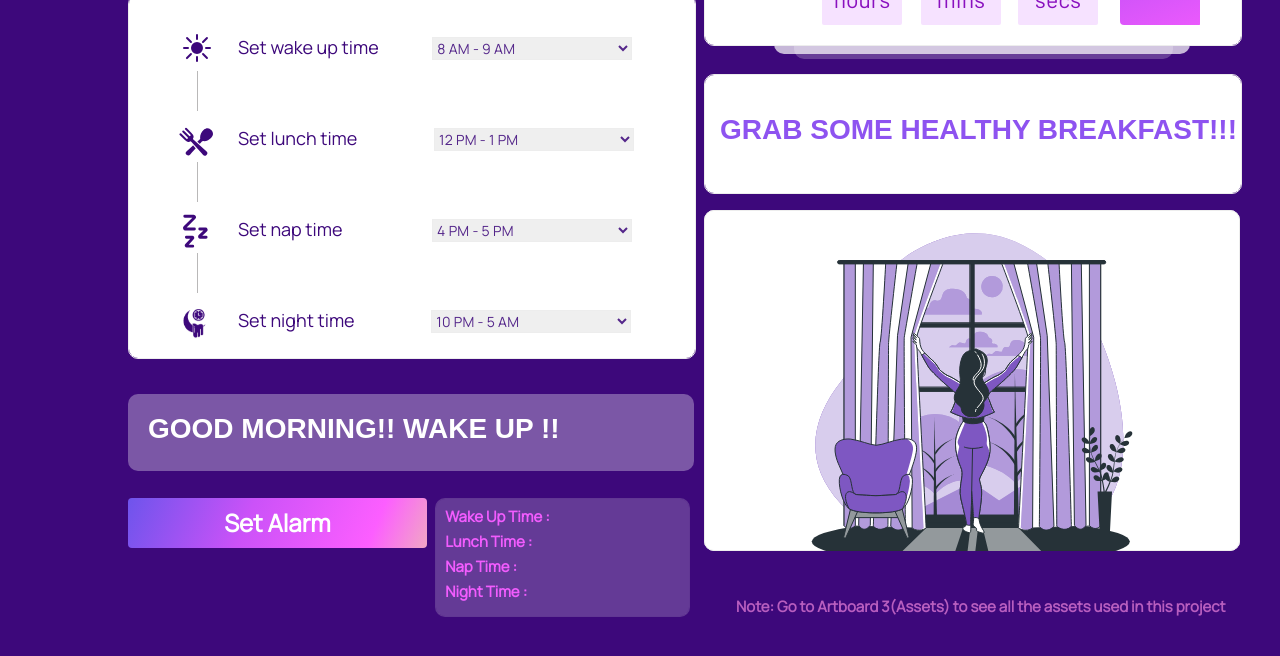
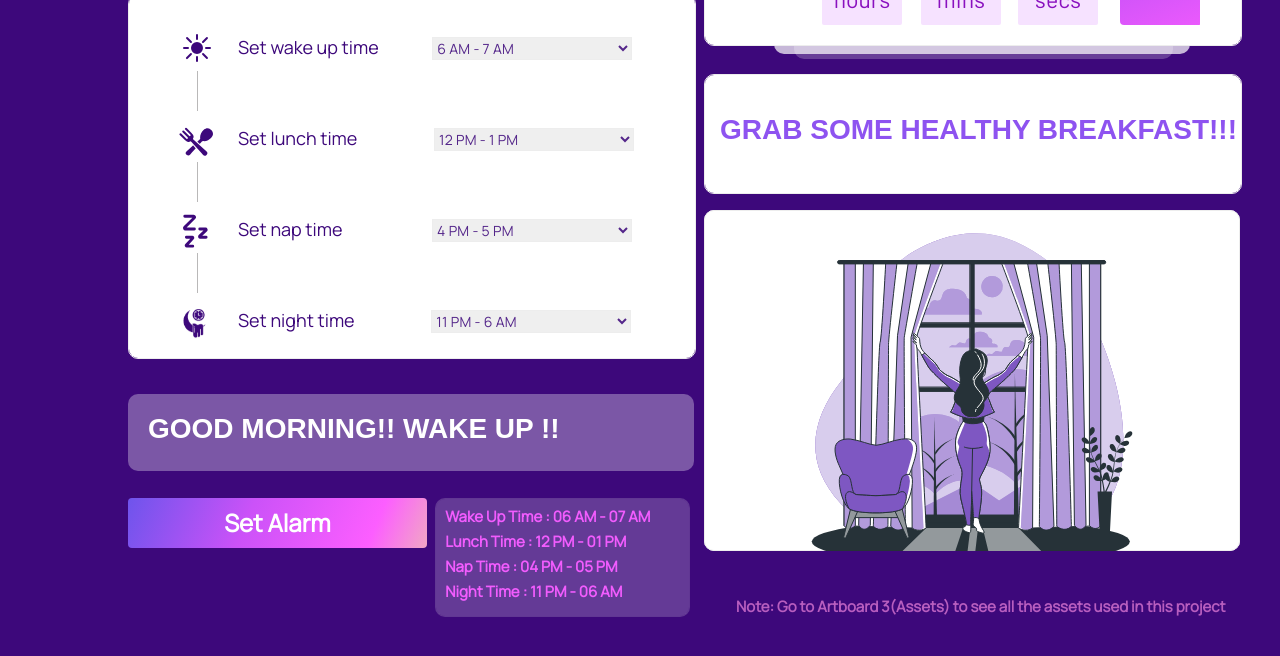
Before and after one commit to viswa27/Reminder-Clock-App, a plain HTML site: page index.html in a window 1280 px wide. Shown: the part 126-782 px from the top of the page. Drawn offline with Linux system fonts and the light colour scheme.

Commit message:
Update index.html

```diff
--- a/index.html
+++ b/index.html
@@ -48,9 +48,9 @@
                     <option value="03 AM - 04 AM">3 AM - 4 PM</option>
                     <option value="04 AM - 05 AM">4 AM - 5 AM</option>
                     <option value="05 AM - 06 AM">5 AM - 6 AM</option>
-                    <option value="06 AM - 07 AM">6 AM - 7 AM</option>
+                    <option value="06 AM - 07 AM" selected>6 AM - 7 AM</option>
                     <option value="07 AM - 08 AM">7 AM - 8 AM</option>
-                    <option value="08 AM - 09 AM" selected>8 AM - 9 AM</option>
+                    <option value="08 AM - 09 AM">8 AM - 9 AM</option>
                     <option value="09 AM - 10 AM">9 AM - 10 AM</option>
                     <option value="10 AM - 11 AM">10 AM - 11 AM</option>
                     <option value="11 AM - 12 PM">11 AM - 12 PM</option>
@@ -154,8 +154,8 @@
                   <option value="07 PM - 02 AM">7 PM - 2 AM</option>
                   <option value="08 PM - 03 AM">8 PM - 3 AM</option>
                   <option value="09 PM - 04 AM">9 PM - 4 AM</option>
-                  <option value="10 PM - 05 AM" selected>10 PM - 5 AM</option>
-                  <option value="11 PM - 06 AM">11 PM - 6 AM</option>
+                  <option value="10 PM - 05 AM">10 PM - 5 AM</option>
+                  <option value="11 PM - 06 AM" selected>11 PM - 6 AM</option>
                 </select><br>
             </form>
         </div>
@@ -165,8 +165,8 @@
     </div>
     <button id="button" onclick="setAlarm()" onmouseover="popup2()" onmouseout="popdown2()">Set Alarm</button>
     <div class="output">
-        <div class="tout">Wake Up Time : <span id="wakeupTime"> </span><br> Lunch Time : <span id="lunchTime"> </span><br> Nap Time : <span id="napTime"> </span><br> Night Time
-            : <span id="nightTime"> </span></div>
+        <div class="tout">Wake Up Time : <span id="wakeupTime">06 AM - 07 AM</span><br> Lunch Time : <span id="lunchTime">12 PM - 01 PM</span><br> Nap Time : <span id="napTime">04 PM - 05 PM</span><br> Night Time
+            : <span id="nightTime">11 PM - 06 AM</span></div>
     </div>
     <div class="topspeech">
         <div class="stop">Time will be updated here after clicking on "Set Alarm"</div>
```
